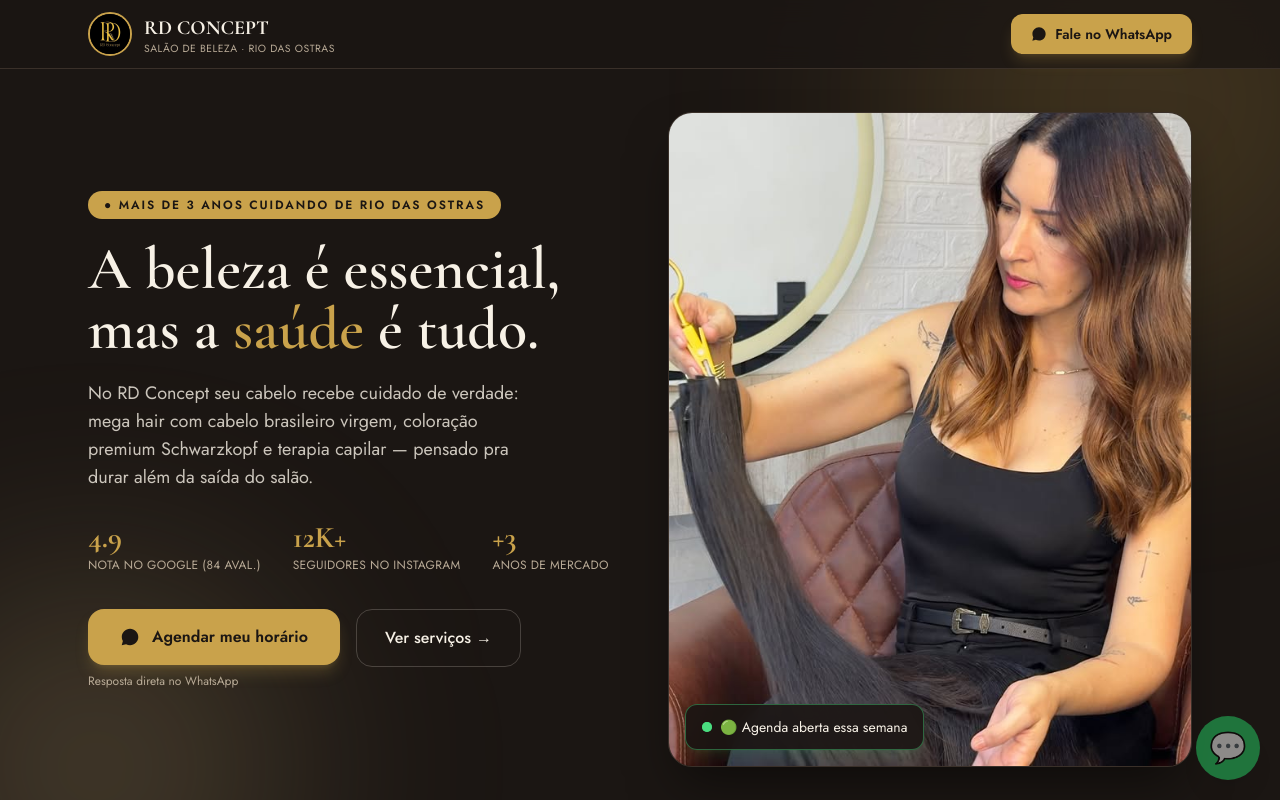
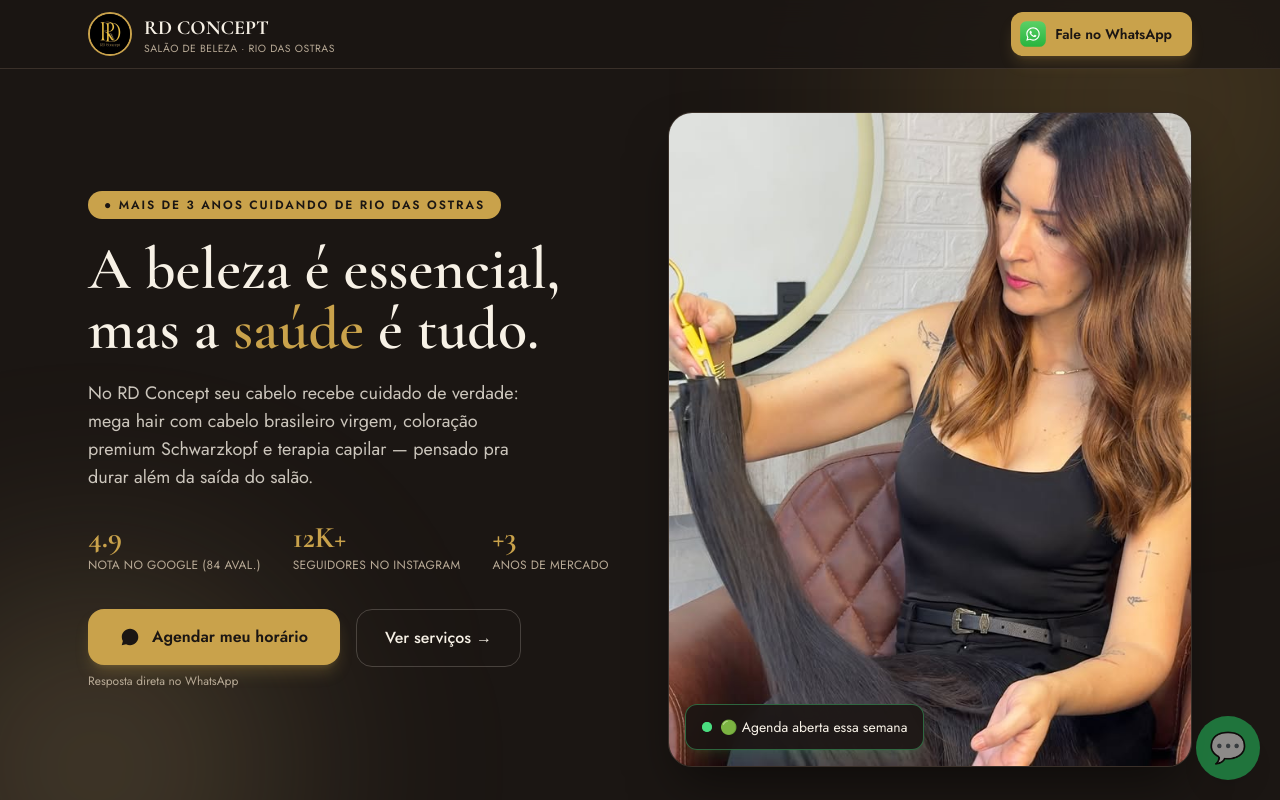
Before and after one commit to Marcelopiresrj/sites.digital, a plain HTML site: page sites/rd-concept/rd-concept.html in a window 1280 px wide. Shown: the top 800 px of the page. Drawn offline with nearby package versions, Linux system fonts and the light colour scheme.

Commit message:
Use official-style WhatsApp app icon (green badge) on nav CTA

```diff
--- a/sites/rd-concept/rd-concept.html
+++ b/sites/rd-concept/rd-concept.html
@@ -67,8 +67,17 @@
     </a>
     <a href="https://wa.me/5522998448357?text=Ol%C3%A1!%20Vim%20pelo%20site%20e%20quero%20agendar%20um%20hor%C3%A1rio"
        target="_blank" rel="noopener"
-       class="inline-flex items-center gap-2 bg-gold text-ink font-semibold text-sm px-5 py-2.5 rounded-xl shadow-lg shadow-gold/20 transition hover:-translate-y-0.5 hover:shadow-gold/40 focus:outline-none focus:ring-2 focus:ring-gold focus:ring-offset-2 focus:ring-offset-ink">
-      <svg viewBox="0 0 24 24" fill="currentColor" class="w-4 h-4" aria-hidden="true"><path d="M12.04 2C6.58 2 2.13 6.45 2.13 11.91c0 1.75.46 3.45 1.32 4.95L2.05 22l5.25-1.38a9.9 9.9 0 0 0 4.74 1.21h.01c5.46 0 9.9-4.45 9.9-9.91C22 6.45 17.5 2 12.04 2Z"/></svg>
+       class="inline-flex items-center gap-2 bg-gold text-ink font-semibold text-sm pl-2 pr-5 py-2 rounded-xl shadow-lg shadow-gold/20 transition hover:-translate-y-0.5 hover:shadow-gold/40 focus:outline-none focus:ring-2 focus:ring-gold focus:ring-offset-2 focus:ring-offset-ink">
+      <svg viewBox="0 0 48 48" class="w-7 h-7 shrink-0" aria-hidden="true">
+        <defs>
+          <linearGradient id="wa-grad-nav" x1="0" y1="0" x2="0" y2="1">
+            <stop offset="0" stop-color="#5BD066"/>
+            <stop offset="1" stop-color="#27B43E"/>
+          </linearGradient>
+        </defs>
+        <rect x="2" y="2" width="44" height="44" rx="11" fill="url(#wa-grad-nav)"/>
+        <path fill="#fff" d="M24.02 12.5c-6.35 0-11.5 5.15-11.5 11.5 0 2.03.53 3.98 1.53 5.7L12.5 35.5l5.98-1.53a11.44 11.44 0 0 0 5.54 1.41h.01c6.35 0 11.5-5.15 11.5-11.5s-5.15-11.38-11.51-11.38Zm0 21.03h-.01a9.5 9.5 0 0 1-4.84-1.33l-.35-.2-3.55.91.95-3.46-.23-.36a9.51 9.51 0 0 1-1.47-5.09c0-5.25 4.28-9.53 9.53-9.53 2.54 0 4.94.99 6.73 2.79a9.46 9.46 0 0 1 2.79 6.73c0 5.25-4.28 9.54-9.55 9.54Zm5.22-7.14c-.29-.14-1.7-.84-1.96-.93-.26-.1-.46-.14-.65.14-.19.29-.75.93-.92 1.12-.17.19-.34.22-.63.07-.29-.14-1.22-.45-2.32-1.43-.86-.76-1.44-1.71-1.61-2-.17-.29-.02-.44.13-.59.13-.13.29-.34.43-.51.14-.17.19-.29.29-.48.1-.19.05-.36-.02-.5-.07-.14-.65-1.57-.89-2.15-.23-.56-.47-.49-.65-.5h-.55c-.19 0-.5.07-.76.36-.26.29-1 .98-1 2.38 0 1.4 1.02 2.76 1.17 2.95.14.19 2.01 3.07 4.87 4.3.68.29 1.21.47 1.62.6.68.22 1.3.19 1.79.11.55-.08 1.7-.69 1.94-1.36.24-.67.24-1.24.17-1.36-.07-.12-.26-.19-.55-.34Z"/>
+      </svg>
       Fale no WhatsApp
     </a>
   </nav>
```
Also changed, not shown: sites/rd-concept/rd-concept-editor.html (+11 -2 lines).
